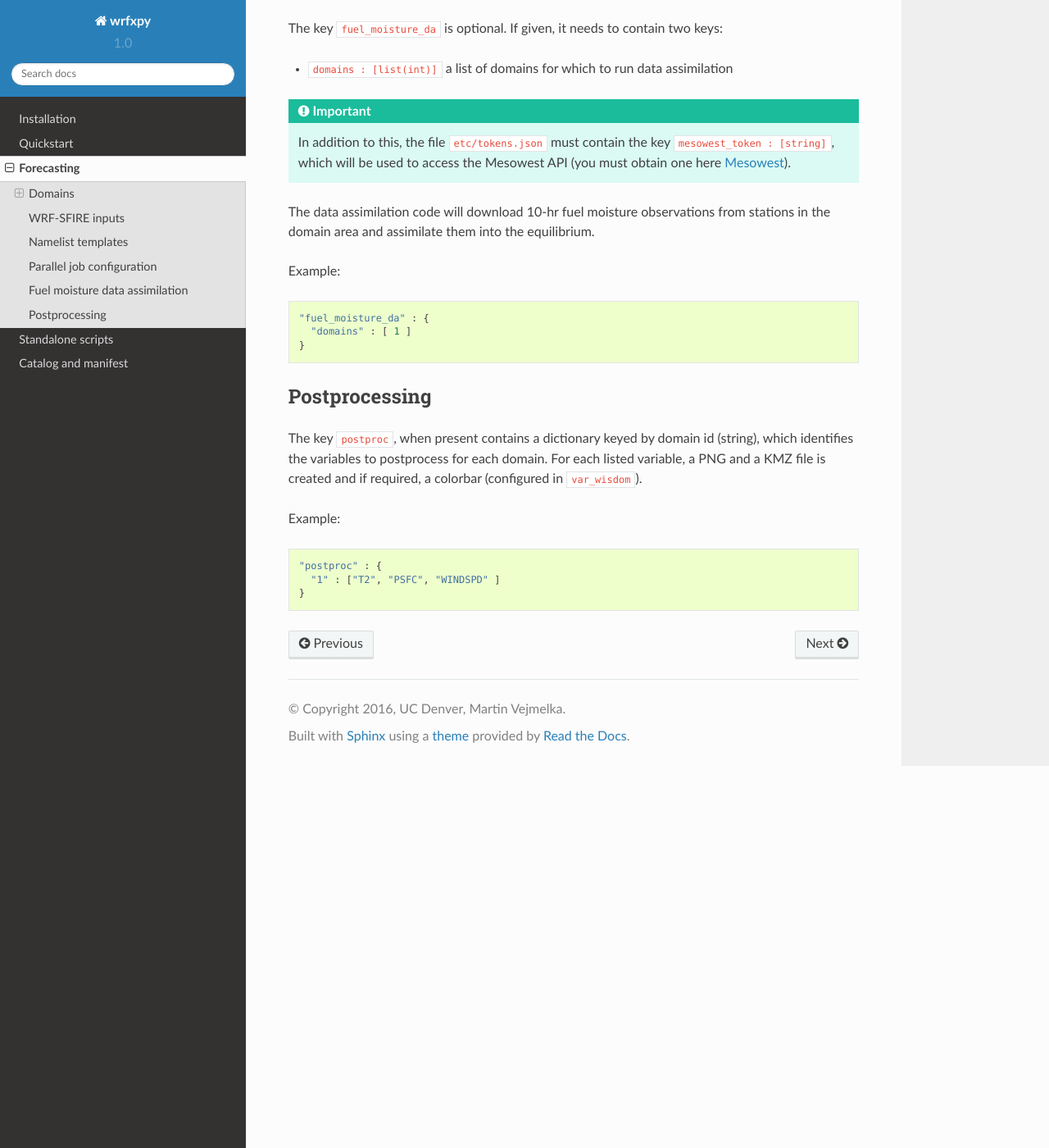
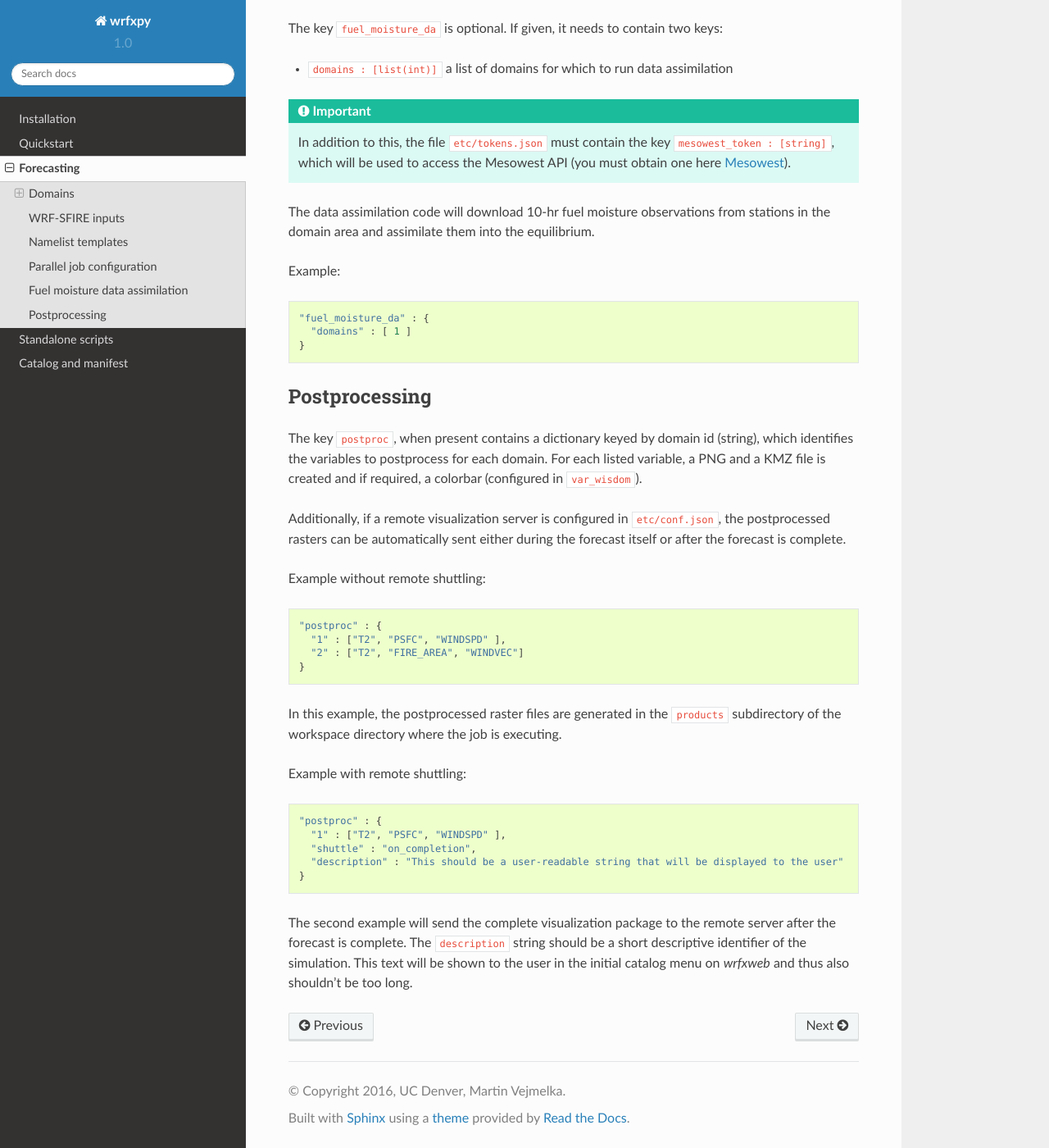
Before and after one commit to openwfm/wrfxpy, a Sphinx documentation site: the page built from docs/source/forecasting.rst, in a window 1280 px wide and 1400 px high, scrolled down 4894 px. Shown: the whole window at 82% size. Built offline with Sphinx 7.4.7 and the Read the Docs theme 2.0.0, drawn with Linux system fonts in a browser that asks for light colours.

Commit message:
added documentation on automatic shuttling of postprocessed data to a wrfxweb visualization server

```diff
--- a/docs/source/forecasting.rst
+++ b/docs/source/forecasting.rst
@@ -242,8 +242,26 @@ Postprocessing
 The key ``postproc``, when present contains a dictionary keyed by domain id (string), which identifies the variables to postprocess for each domain.
 For each listed variable, a PNG and a KMZ file is created and if required, a colorbar (configured in ``var_wisdom``).
 
-Example::
+Additionally, if a remote visualization server is configured in ``etc/conf.json``, the postprocessed rasters can be automatically sent either during the forecast itself or after the forecast is complete.
+
+Example without remote shuttling::
 
   "postproc" : {
-    "1" : ["T2", "PSFC", "WINDSPD" ]
+    "1" : ["T2", "PSFC", "WINDSPD" ],
+    "2" : ["T2", "FIRE_AREA", "WINDVEC"]
   }
+
+In this example, the postprocessed raster files are generated in the ``products`` subdirectory of the workspace directory where the job is executing.
+
+
+Example with remote shuttling::
+
+  "postproc" : {
+    "1" : ["T2", "PSFC", "WINDSPD" ],
+    "shuttle" : "on_completion",
+    "description" : "This should be a user-readable string that will be displayed to the user"
+  }
+
+The second example will send the complete visualization package to the remote server after the forecast is complete.
+The ``description`` string should be a short descriptive identifier of the simulation.
+This text will be shown to the user in the initial catalog menu on *wrfxweb* and thus also shouldn't be too long.
```
